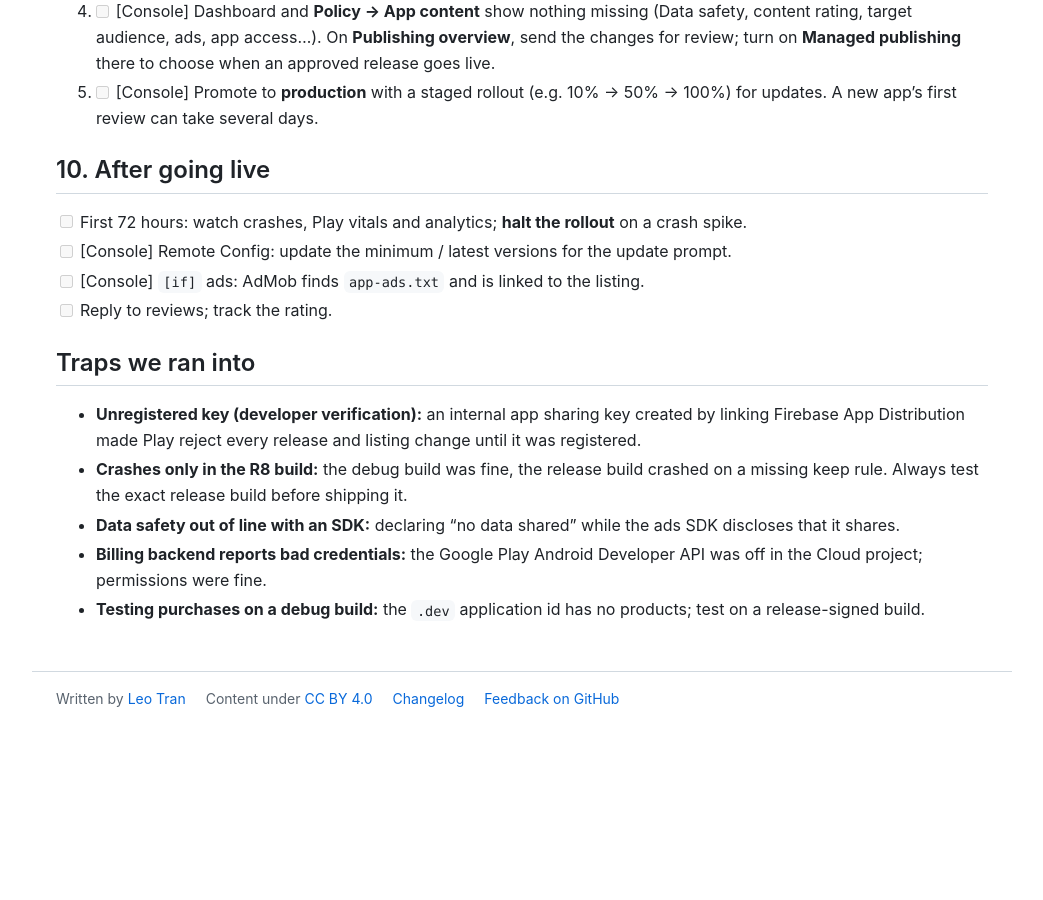
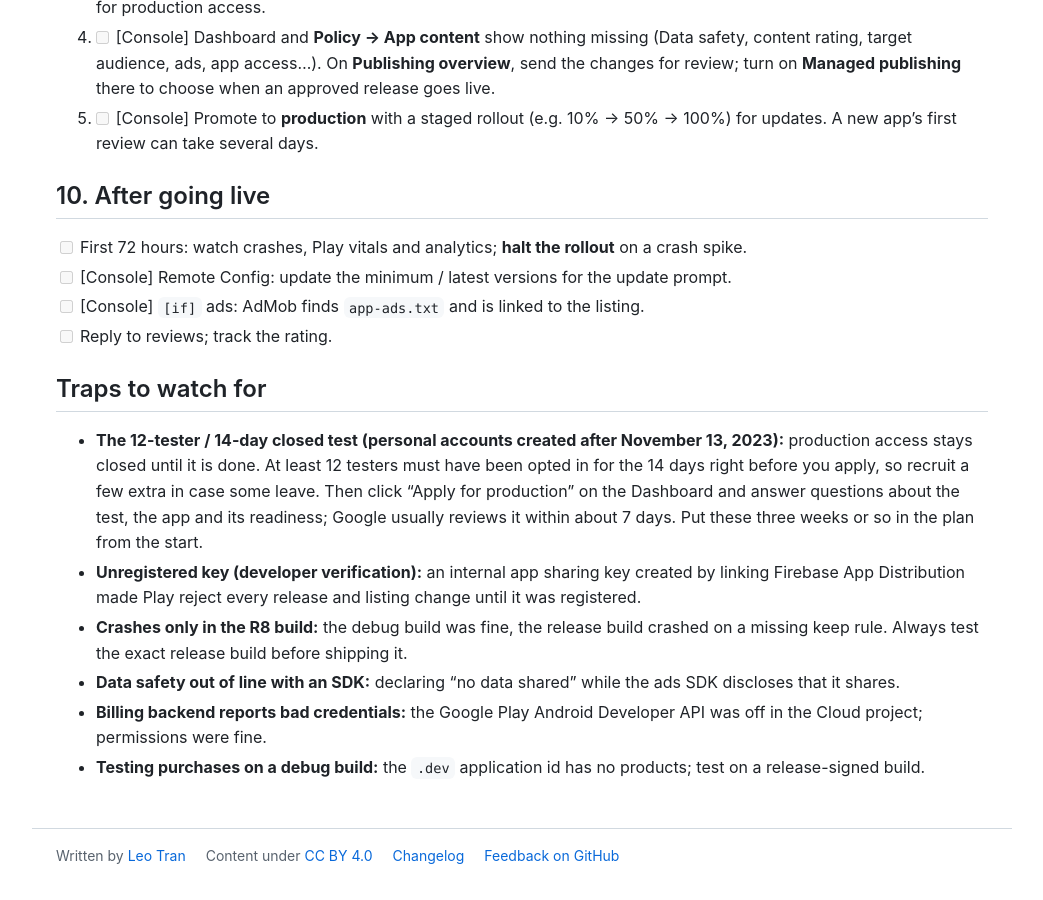
Before and after one commit to tranleo148/app-store-release-checklist, a Jekyll site: the page built from google-play/en.md, in a window 1280 px wide and 900 px high, scrolled down 3743 px. Shown: the whole window, without its empty margins (118-1161 px from the left). Built offline with Jekyll 4.4.1, drawn with Linux system fonts in a browser that asks for light colours; our own code applies the rules of GitHub Pages for plain Markdown files; before the commit the page ends 4485 px from its top, so only the background shows below that; some of the changed text lies outside the part shown.

Commit message:
[Google Play] Keep the closed test among the traps and spell out its rules

```diff
--- a/google-play/en.md
+++ b/google-play/en.md
@@ -16,8 +16,9 @@ Vendor names below (Firebase, AdMob/UMP, RevenueCat) are examples of the usual s
 
 - [ ] [Console] Play Console account in good standing; the developer name matches the privacy policy and the
       website.
-- [ ] [Console] New **personal** accounts must run a closed test with at least 12 testers for 14 days in a row
-      before production access opens. Plan for it early: it is the longest wait.
+- [ ] [Console] **Personal** accounts created after November 13, 2023 must run a closed test with at least 12 testers
+      opted in for 14 days in a row before they can apply for production (details under "Traps to watch for"). Plan
+      for it early: it is the longest wait.
 - [ ] [Code] Application id (`<id>`) final: it can never change after release.
 - [ ] [Code] Debug/dev builds install as `<id>.dev` (`applicationIdSuffix`, "App Dev" name), so they sit next to
       the store build on the same phone.
@@ -146,8 +147,13 @@ Vendor names below (Firebase, AdMob/UMP, RevenueCat) are examples of the usual s
 - [ ] [Console] `[if]` ads: AdMob finds `app-ads.txt` and is linked to the listing.
 - [ ] Reply to reviews; track the rating.
 
-## Traps we ran into
+## Traps to watch for
 
+- **The 12-tester / 14-day closed test (personal accounts created after November 13, 2023):** production access
+  stays closed until it is done. At least 12 testers must have been opted in for the 14 days right before you
+  apply, so recruit a few extra in case some leave. Then click "Apply for production" on the Dashboard and answer
+  questions about the test, the app and its readiness; Google usually reviews it within about 7 days. Put these
+  three weeks or so in the plan from the start.
 - **Unregistered key (developer verification):** an internal app sharing key created by linking Firebase App
   Distribution made Play reject every release and listing change until it was registered.
 - **Crashes only in the R8 build:** the debug build was fine, the release build crashed on a missing keep rule.
```
Also changed, not shown: google-play/index.md (+9 -3 lines).
